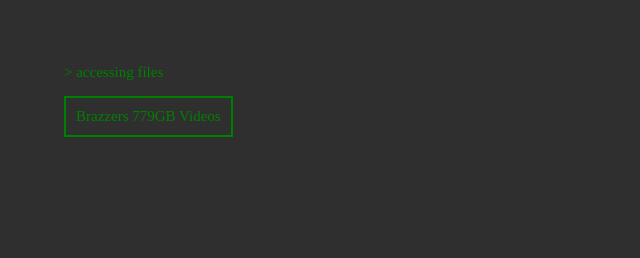
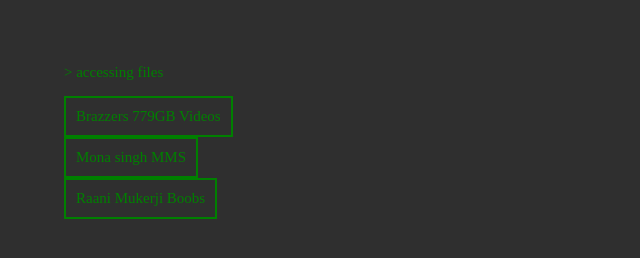
Before and after one commit to Bhavya1717/Calculator, a plain HTML site: page dark-web.html in a window 1280 px wide. Shown: the whole page, without its empty margins (0-640 px from the left). Drawn offline with Linux system fonts and the light colour scheme.

Commit message:
Add new links to summation files section

```diff
--- a/dark-web.html
+++ b/dark-web.html
@@ -20,6 +20,12 @@
             <div class="link-tab" onclick="redirectTo('https://mega.nz/folder/AE53zTKS#GhuydFMkp4x-4LUkpq1iEQ')">
                 Brazzers 779GB Videos
             </div>
+            <div class="link-tab" onclick="redirectTo('https://iporntv.net/download/4171145/famous-indian-tv-actress-mona-singh-leaked-nude-mms')">
+                Mona singh MMS
+            </div>
+            <div class="link-tab" onclick="redirectTo('https://iporntv.net/download/23382344/indian-actress-rani-mukerji-nude-big-boobs-exposed-in-indian-movie')">
+                Raani Mukerji Boobs
+            </div>
         </div>
     </body>
 </html>
```
